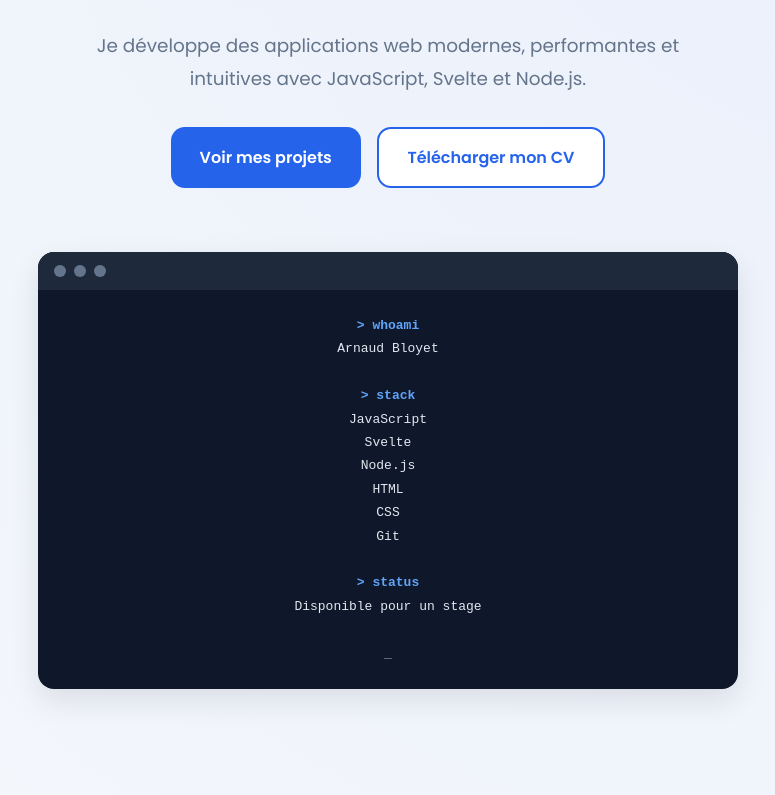
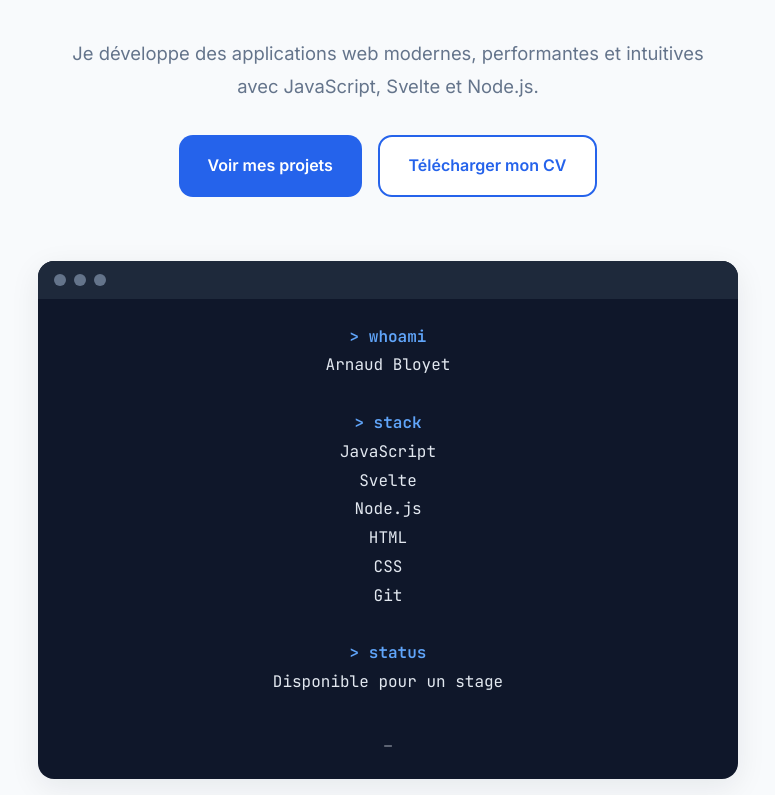
Before and after one commit to ArnaudBloyet/portfolio, a Svelte app: page / in a window 1280 px wide. Shown: the part 505-1300 px from the top of the page, without its empty margins (252-1027 px from the left). Built offline with nearby package versions, Linux system fonts and the light colour scheme.

Commit message:
style: create portfolio design system

```diff
--- a/index.html
+++ b/index.html
@@ -6,9 +6,11 @@
   <meta name="viewport" content="width=device-width, initial-scale=1.0" />
   <title>portfolio-arnaud</title>
   <link rel="preconnect" href="https://fonts.googleapis.com">
+
   <link rel="preconnect" href="https://fonts.gstatic.com" crossorigin>
 
-  <link href="https://fonts.googleapis.com/css2?family=Poppins:wght@300;400;500;600;700;800&display=swap"
+  <link
+    href="https://fonts.googleapis.com/css2?family=Inter:wght@300;400;500;600;700;800&family=JetBrains+Mono:wght@400;500;600&display=swap"
     rel="stylesheet">
 </head>
 
--- a/src/components/ui/Terminal.svelte
+++ b/src/components/ui/Terminal.svelte
@@ -59,7 +59,7 @@
 
 .terminal__body {
     padding: 1.5rem;
-    font-family: monospace;
+    font-family:"JetBrains Mono",monospace;
     line-height: 1.8;
 }
 
--- a/src/main.js
+++ b/src/main.js
@@ -1,4 +1,6 @@
 import "./styles/global.css";
+import "./styles/animations.css";
+import "./styles/variables.css";
 
 import AOS from "aos";
 import "aos/dist/aos.css";
--- a/src/styles/animations.css
+++ b/src/styles/animations.css
@@ -0,0 +1,14 @@
+.fade-up {
+    opacity: 0;
+    transform: translateY(30px);
+    animation: fadeUp .7s ease forwards;
+}
+
+@keyframes fadeUp {
+
+    to {
+        opacity: 1;
+        transform: translateY(0);
+    }
+
+}
--- a/src/styles/global.css
+++ b/src/styles/global.css
@@ -1,48 +1,42 @@
 @import "./variables.css";
+@import "./animations.css";
 
-*{
-    margin:0;
-    padding:0;
-    box-sizing:border-box;
+* {
+    margin: 0;
+    padding: 0;
+    box-sizing: border-box;
 }
 
-html{
-
-    scroll-behavior:smooth;
-
+html {
+    scroll-behavior: smooth;
 }
 
-body{
-
-    font-family:"Poppins",sans-serif;
-
-    background:var(--background);
-
-    color:var(--text);
-
-    min-height:100vh;
-
-    background-image:
-
-        radial-gradient(circle at top right,
-        rgba(37,99,235,.08),
-        transparent 40%),
-
-        radial-gradient(circle at bottom left,
-        rgba(124,58,237,.08),
-        transparent 45%);
+body {
+    font-family: "Inter", sans-serif;
+    background: var(--background);
+    color: var(--text);
+    line-height: 1.6;
 }
 
-img{
-
-    display:block;
-
-    max-width:100%;
-
+img {
+    display: block;
+    max-width: 100%;
 }
 
-section{
+a {
+    color: inherit;
+    text-decoration: none;
+}
 
-    scroll-margin-top:90px;
+button {
+    font: inherit;
+}
 
+section {
+    scroll-margin-top: 90px;
 }
+
+.container {
+    width: min(90%, var(--container));
+    margin-inline: auto;
+}
--- a/src/styles/variables.css
+++ b/src/styles/variables.css
@@ -1,30 +1,26 @@
 :root {
-
     /* Couleurs */
-
-    --primary: #2563eb;
-    --primary-dark: #1d4ed8;
-
-    --secondary: #7c3aed;
-
     --background: #f8fafc;
     --surface: #ffffff;
 
     --text: #0f172a;
     --text-light: #64748b;
 
+    --primary: #2563eb;
+    --primary-hover: #1d4ed8;
+
     --border: #e2e8f0;
 
     /* Ombres */
+    --shadow-sm: 0 2px 8px rgba(15, 23, 42, 0.04);
+    --shadow-md: 0 8px 30px rgba(15, 23, 42, 0.08);
 
-    --shadow-sm: 0 4px 12px rgba(15,23,42,.06);
+    /* Rayon */
+    --radius: 16px;
 
-    --shadow-md: 0 12px 30px rgba(15,23,42,.10);
+    /* Largeur */
+    --container: 1200px;
 
-    --shadow-lg: 0 20px 60px rgba(15,23,42,.15);
-
-    /* Arrondis */
-
-    --radius: 20px;
-
+    /* Transitions */
+    --transition: 200ms ease;
 }
```
Also changed, not shown: src/data/journey.js (added), src/data/projects.js (added), src/data/skills.js (added), src/data/socials.js (added).
